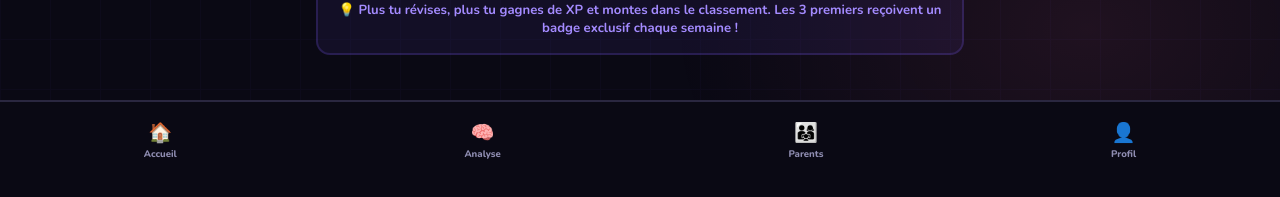
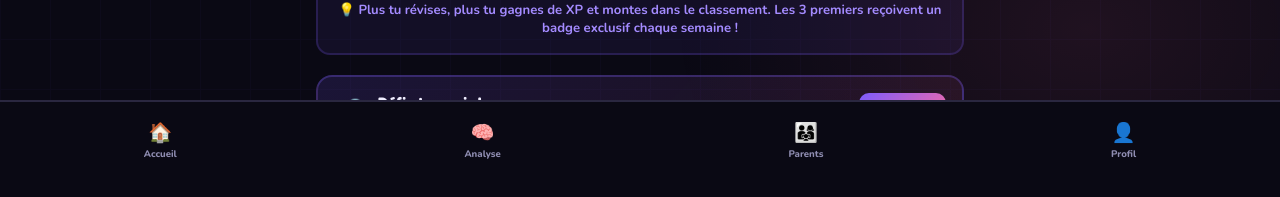
Before and after one commit to oboudri-web/duneia-frontend, a Next.js app: page /classement in a window 1280 px wide. Shown: the part 611-808 px from the top of the page. Built offline with nearby package versions, Linux system fonts and the light colour scheme; no server answers; sample sign-in values are in the browser's storage.

Commit message:
feat: share button in profil and classement

```diff
--- a/app/classement/page.tsx
+++ b/app/classement/page.tsx
@@ -151,6 +151,28 @@ export default function Classement() {
         </div>
 
       </div>
+      {/* Share banner */}
+      <div style={{maxWidth:'680px', margin:'0 auto', padding:'0 16px 20px'}}>
+        <div style={{background:'linear-gradient(135deg,rgba(124,92,252,0.15),rgba(255,107,157,0.08))', border:'2px solid rgba(124,92,252,0.3)', borderRadius:'16px', padding:'16px', display:'flex', alignItems:'center', gap:'14px'}}>
+          <div style={{fontSize:'1.5rem'}}>🔗</div>
+          <div style={{flex:1}}>
+            <div style={{fontFamily:'Fredoka,sans-serif', fontSize:'0.95rem', fontWeight:700, marginBottom:'3px'}}>Défie tes amis !</div>
+            <div style={{fontSize:'0.76rem', color:'#8e8cb0', fontWeight:600}}>Partage DuneIA et monte dans le classement ensemble</div>
+          </div>
+          <button onClick={()=>{
+            const msg = "Rejoins-moi sur DuneIA — l'app qui connecte ton Pronote et te fait réviser comme Duolingo ! Essai gratuit sur duneia.fr 🚀"
+            if(typeof navigator !== 'undefined' && navigator.share) {
+              navigator.share({ title: 'DuneIA', text: msg, url: 'https://duneia.fr' })
+            } else if(typeof navigator !== 'undefined') {
+              navigator.clipboard?.writeText(msg + ' https://duneia.fr')
+              alert('Lien copié !')
+            }
+          }} style={{padding:'10px 16px', borderRadius:'10px', border:'none', background:'linear-gradient(135deg,#7c5cfc,#ff6b9d)', color:'white', fontFamily:'Nunito,sans-serif', fontWeight:800, fontSize:'0.82rem', cursor:'pointer', flexShrink:0}}>
+            Partager
+          </button>
+        </div>
+      </div>
+
       <BottomNav active="app"/>
     </div>
   )
--- a/app/profil/page.tsx
+++ b/app/profil/page.tsx
@@ -166,6 +166,15 @@ export default function Profil() {
           {[
             {label:'🔗 Connecter / changer Pronote', action:()=>router.push('/onboarding')},
             {label:'⭐ Gérer mon abonnement', action:()=>router.push('/paiement')},
+            {label:'🔗 Inviter un ami', action:()=>{
+              const msg = "J'utilise DuneIA pour réviser — c'est comme Duolingo mais pour tes notes Pronote ! Essai gratuit sur duneia.fr 🚀"
+              if(navigator.share) {
+                navigator.share({ title: 'DuneIA', text: msg, url: 'https://duneia.fr' })
+              } else {
+                navigator.clipboard.writeText(msg + ' https://duneia.fr')
+                alert('Lien copié ! Colle-le à tes amis 📋')
+              }
+            }},
             {label:'🔔 Notifications', action:()=>setShowNotifModal(true)},
             {label:'🔒 Changer mot de passe', action:()=>setShowPwdModal(true)},
           ].map((item,i)=>(
```
